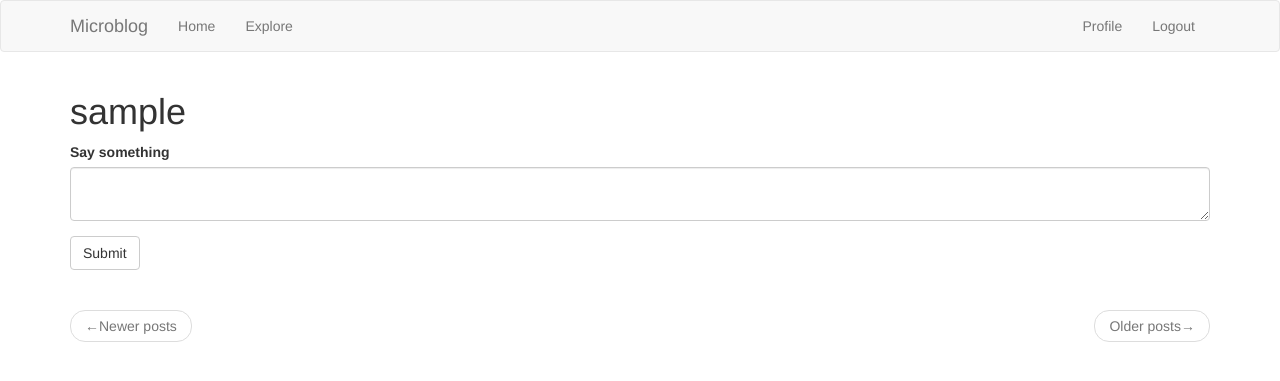
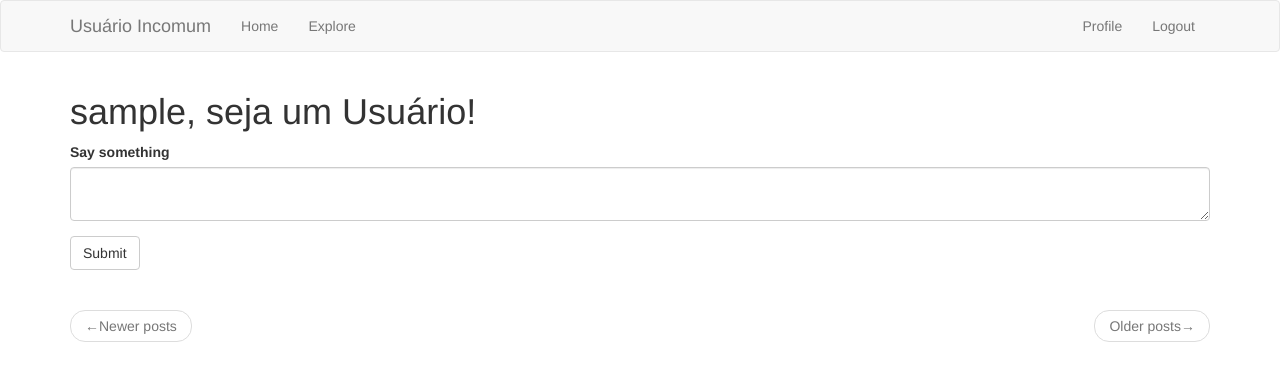
Before and after one commit to cassianotadaoyasumitsu/flask_tutorial, a Flask app: page / in a window 1280 px wide. Shown: the top 381 px of the page. Run offline with Flask 3, Linux system fonts and the light colour scheme; the visitor is signed in with stand-in values (Sample User, id 1); data comes from the database, SQL or seed files in the repository; both versions use the stored data as it was after the commit; data that the repository does not hold is empty; some libraries are stand-ins or nearby versions.

Commit message:
feat: flask-moment

```diff
--- a/app/templates/base.html
+++ b/app/templates/base.html
@@ -1,6 +1,6 @@
 {% extends 'bootstrap/base.html' %} {% block title %} {% if title %}{{ title }}
-- Microblog{% else %}Welcome to Microblog{% endif %} {% endblock %} {% block
-navbar %}
+- Usuário Incomum {% else %}Welcome to Usuário Incomum{% endif %} {% endblock %}
+{% block navbar %}
 <nav class="navbar navbar-default">
   <div class="container">
     <div class="navbar-header">
@@ -16,7 +16,7 @@ navbar %}
         <span class="icon-bar"></span>
         <span class="icon-bar"></span>
       </button>
-      <a class="navbar-brand" href="{{ url_for('index') }}">Microblog</a>
+      <a class="navbar-brand" href="{{ url_for('index') }}">Usuário Incomum</a>
     </div>
     <div class="collapse navbar-collapse" id="bs-example-navbar-collapse-1">
       <ul class="nav navbar-nav">
--- a/app/templates/index.html
+++ b/app/templates/index.html
@@ -1,6 +1,6 @@
 {% extends "base.html" %} {% import 'bootstrap/wtf.html' as wtf %} {% block
 app_content %}
-<h1>{{ current_user.username }}</h1>
+<h1>{{ current_user.username }}, seja um Usuário!</h1>
 {% if form %} {{ wtf.quick_form(form) }}
 <br />
 {% endif %} {% for post in posts %} {% include '_post.html' %} {% endfor %}
```
Also changed, not shown: app.db.
